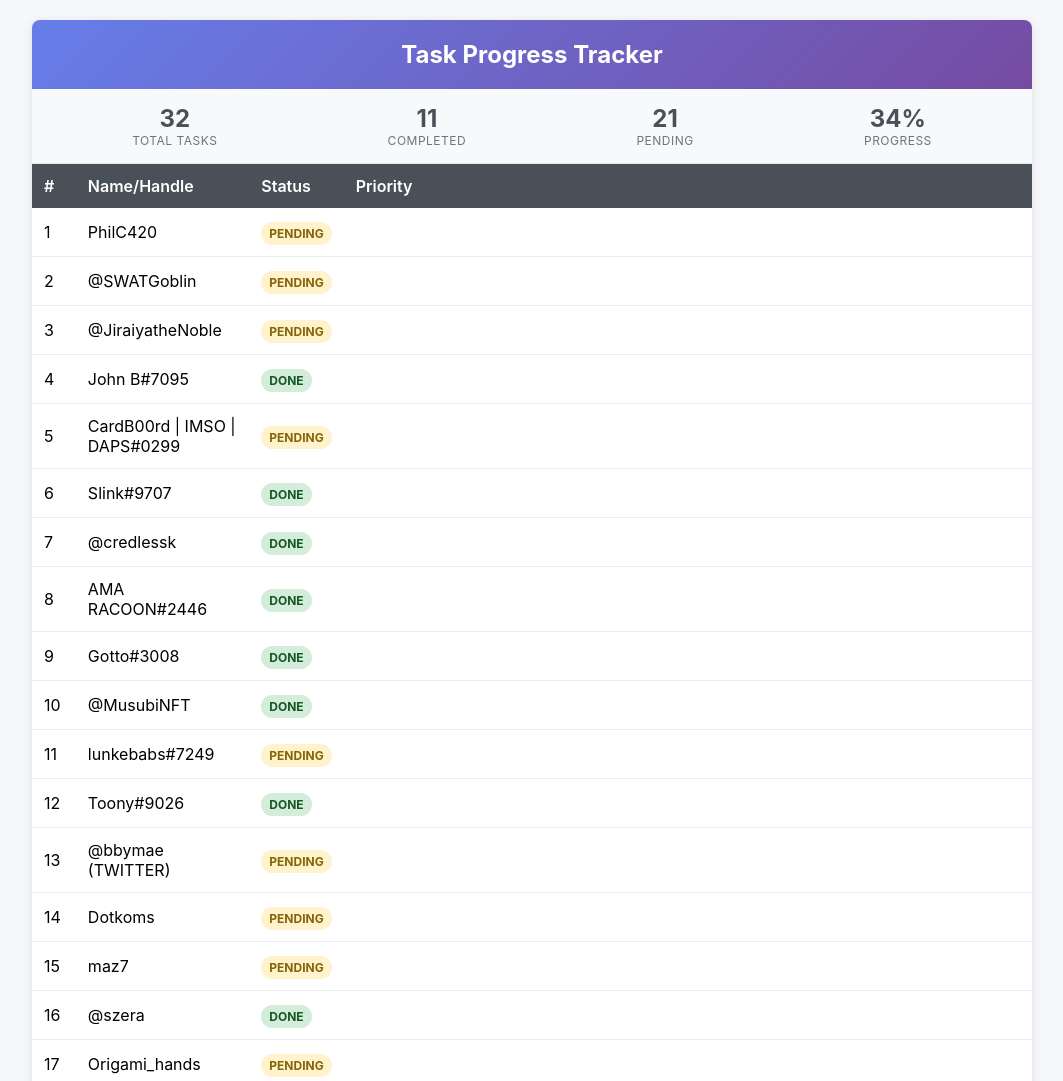
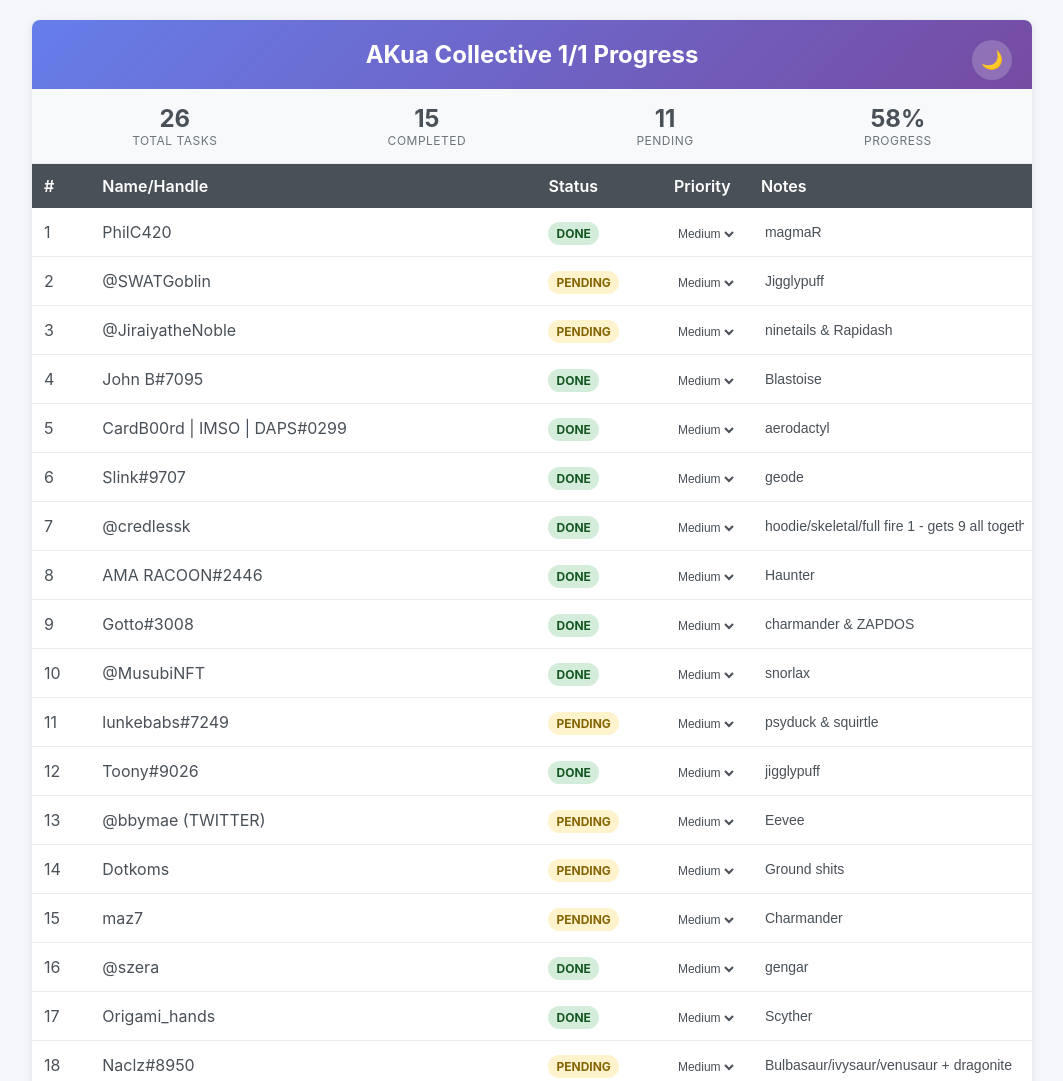
Before and after one commit to pkpe/task_tracker, a plain HTML site: page index.html in a window 1280 px wide. Shown: the top 1081 px of the page, without its empty margins (108-1171 px from the left). Drawn offline with Linux system fonts and the light colour scheme.

Commit message:
Update index.html

```diff
--- a/index.html
+++ b/index.html
@@ -1,145 +1,266 @@
+
 <!DOCTYPE html>
 <html lang="en">
 <head>
     <meta charset="UTF-8">
     <meta name="viewport" content="width=device-width, initial-scale=1.0">
-    <title>Task Tracker</title>
+    <title>AKua Collective 1/1 Progress</title>
     <style>
+        :root {
+            --bg-primary: #f5f7fa;
+            --bg-secondary: white;
+            --bg-tertiary: #f8f9fa;
+            --text-primary: #495057;
+            --text-secondary: #6c757d;
+            --text-inverse: white;
+            --border-color: #e9ecef;
+            --header-gradient: linear-gradient(135deg, #667eea 0%, #764ba2 100%);
+            --table-header: #495057;
+            --hover-bg: #f8f9fa;
+            --input-bg: transparent;
+            --shadow: 0 2px 10px rgba(0,0,0,0.1);
+            --status-done-bg: #d4edda;
+            --status-done-text: #155724;
+            --status-pending-bg: #fff3cd;
+            --status-pending-text: #856404;
+        }
+
+        [data-theme="dark"] {
+            --bg-primary: #1a1a1a;
+            --bg-secondary: #2d2d2d;
+            --bg-tertiary: #383838;
+            --text-primary: #e0e0e0;
+            --text-secondary: #b0b0b0;
+            --text-inverse: white;
+            --border-color: #444;
+            --header-gradient: linear-gradient(135deg, #4a5568 0%, #553c7a 100%);
+            --table-header: #3a3a3a;
+            --hover-bg: #404040;
+            --input-bg: #404040;
+            --shadow: 0 2px 10px rgba(0,0,0,0.3);
+            --status-done-bg: #1e3a1e;
+            --status-done-text: #68d391;
+            --status-pending-bg: #3d3516;
+            --status-pending-text: #f6e05e;
+        }
+
+        * {
+            transition: background-color 0.3s ease, color 0.3s ease, border-color 0.3s ease;
+        }
+
         body {
             font-family: -apple-system, BlinkMacSystemFont, 'Segoe UI', Roboto, sans-serif;
             margin: 20px;
-            background-color: #f5f7fa;
+            background-color: var(--bg-primary);
+            color: var(--text-primary);
         }
+
         .container {
             max-width: 1000px;
             margin: 0 auto;
-            background: white;
+            background: var(--bg-secondary);
             border-radius: 8px;
-            box-shadow: 0 2px 10px rgba(0,0,0,0.1);
+            box-shadow: var(--shadow);
             overflow: hidden;
+            position: relative;
         }
+
         .header {
-            background: linear-gradient(135deg, #667eea 0%, #764ba2 100%);
-            color: white;
+            background: var(--header-gradient);
+            color: var(--text-inverse);
             padding: 20px;
             text-align: center;
+            position: relative;
         }
+
         .header h1 {
             margin: 0;
             font-size: 24px;
         }
+
+        .theme-toggle {
+            position: absolute;
+            top: 20px;
+            right: 20px;
+            background: rgba(255, 255, 255, 0.2);
+            border: none;
+            border-radius: 50%;
+            width: 40px;
+            height: 40px;
+            cursor: pointer;
+            display: flex;
+            align-items: center;
+            justify-content: center;
+            font-size: 18px;
+            color: var(--text-inverse);
+            backdrop-filter: blur(10px);
+            transition: all 0.3s ease;
+        }
+
+        .theme-toggle:hover {
+            background: rgba(255, 255, 255, 0.3);
+            transform: scale(1.1);
+        }
+
         .stats {
             display: flex;
             justify-content: space-around;
             padding: 15px;
-            background: #f8f9fa;
-            border-bottom: 1px solid #e9ecef;
+            background: var(--bg-tertiary);
+            border-bottom: 1px solid var(--border-color);
         }
+
         .stat {
             text-align: center;
         }
+
         .stat-number {
             font-size: 24px;
             font-weight: bold;
-            color: #495057;
+            color: var(--text-primary);
         }
+
         .stat-label {
             font-size: 12px;
-            color: #6c757d;
+            color: var(--text-secondary);
             text-transform: uppercase;
             letter-spacing: 0.5px;
         }
+
         .table-container {
             overflow-x: auto;
         }
+
         table {
             width: 100%;
             border-collapse: collapse;
         }
+
         th {
-            background: #495057;
-            color: white;
+            background: var(--table-header);
+            color: var(--text-inverse);
             padding: 12px;
             text-align: left;
             font-weight: 600;
             position: sticky;
             top: 0;
         }
+
         td {
             padding: 12px;
-            border-bottom: 1px solid #e9ecef;
+            border-bottom: 1px solid var(--border-color);
+            color: var(--text-primary);
         }
+
         tr:hover {
-            background-color: #f8f9fa;
+            background-color: var(--hover-bg);
         }
+
         .status-done {
-            background: #d4edda;
-            color: #155724;
+            background: var(--status-done-bg);
+            color: var(--status-done-text);
             padding: 4px 8px;
             border-radius: 12px;
             font-size: 12px;
             font-weight: bold;
             cursor: pointer;
             text-align: center;
+            transition: all 0.2s ease;
         }
+
         .status-pending {
-            background: #fff3cd;
-            color: #856404;
+            background: var(--status-pending-bg);
+            color: var(--status-pending-text);
             padding: 4px 8px;
             border-radius: 12px;
             font-size: 12px;
             font-weight: bold;
             cursor: pointer;
             text-align: center;
+            transition: all 0.2s ease;
         }
+
+        .status-done:hover,
+        .status-pending:hover {
+            transform: scale(1.05);
+        }
+
         .notes-input {
             width: 100%;
             border: none;
-            background: transparent;
+            background: var(--input-bg);
             padding: 4px;
             font-size: 14px;
+            color: var(--text-primary);
         }
+
         .notes-input:focus {
             outline: 1px solid #667eea;
-            background: white;
+            background: var(--bg-tertiary);
             border-radius: 4px;
         }
+
         .priority {
             width: 60px;
             text-align: center;
         }
+
         .priority select {
             border: none;
-            background: transparent;
+            background: var(--input-bg);
             font-size: 12px;
             cursor: pointer;
+            color: var(--text-primary);
         }
+
         .high { color: #dc3545; }
         .medium { color: #fd7e14; }
         .low { color: #28a745; }
+
+        /* Scrollbar styling for dark mode */
+        ::-webkit-scrollbar {
+            width: 8px;
+            height: 8px;
+        }
+
+        ::-webkit-scrollbar-track {
+            background: var(--bg-tertiary);
+        }
+
+        ::-webkit-scrollbar-thumb {
+            background: var(--text-secondary);
+            border-radius: 4px;
+        }
+
+        ::-webkit-scrollbar-thumb:hover {
+            background: var(--text-primary);
+        }
     </style>
 </head>
 <body>
     <div class="container">
         <div class="header">
-            <h1>Task Progress Tracker</h1>
+            <button class="theme-toggle" onclick="toggleTheme()" aria-label="Toggle dark mode">
+                <span id="theme-icon">🌙</span>
+            </button>
+            <h1>AKua Collective 1/1 Progress</h1>
         </div>
 
         <div class="stats">
             <div class="stat">
-                <div class="stat-number" id="totalTasks">32</div>
+                <div class="stat-number" id="totalTasks">26</div>
                 <div class="stat-label">Total Tasks</div>
             </div>
             <div class="stat">
-                <div class="stat-number" id="completedTasks">11</div>
+                <div class="stat-number" id="completedTasks">16</div>
                 <div class="stat-label">Completed</div>
             </div>
             <div class="stat">
-                <div class="stat-number" id="pendingTasks">21</div>
+                <div class="stat-number" id="pendingTasks">10</div>
                 <div class="stat-label">Pending</div>
             </div>
             <div class="stat">
-                <div class="stat-number" id="progressPercent">34%</div>
+                <div class="stat-number" id="progressPercent">62%</div>
                 <div class="stat-label">Progress</div>
             </div>
         </div>
@@ -159,7 +280,7 @@
                     <tr>
                         <td>1</td>
                         <td>PhilC420</td>
-                        <td><span class="status-pending" onclick="toggleStatus(this)">PENDING</span></td>
+                        <td><span class="status-done" onclick="toggleStatus(this)">DONE</span></td>
                         <td class="priority"><select onchange="updatePriority(this)"><option value="medium">Medium</option><option value="high">High</option><option value="low">Low</option></select></td>
                         <td><input type="text" class="notes-input" placeholder="Add notes..." value="magmaR"></td>
                     </tr>
@@ -187,7 +308,7 @@
                     <tr>
                         <td>5</td>
                         <td>CardB00rd | IMSO | DAPS#0299</td>
-                        <td><span class="status-pending" onclick="toggleStatus(this)">PENDING</span></td>
+                        <td><span class="status-done" onclick="toggleStatus(this)">DONE</span></td>
                         <td class="priority"><select onchange="updatePriority(this)"><option value="medium">Medium</option><option value="high">High</option><option value="low">Low</option></select></td>
                         <td><input type="text" class="notes-input" placeholder="Add notes..." value="aerodactyl"></td>
                     </tr>
@@ -271,7 +392,7 @@
                     <tr>
                         <td>17</td>
                         <td>Origami_hands</td>
-                        <td><span class="status-pending" onclick="toggleStatus(this)">PENDING</span></td>
+                        <td><span class="status-done" onclick="toggleStatus(this)">DONE</span></td>
                         <td class="priority"><select onchange="updatePriority(this)"><option value="medium">Medium</option><option value="high">High</option><option value="low">Low</option></select></td>
                         <td><input type="text" class="notes-input" placeholder="Add notes..." value="Scyther"></td>
                     </tr>
@@ -319,10 +440,10 @@
                     </tr>
                     <tr>
                         <td>24</td>
-                        <td>bamboeplant#0420</td>
-                        <td><span class="status-pending" onclick="toggleStatus(this)">PENDING</span></td>
+                        <td>seb</td>
+                        <td><span class="status-done" onclick="toggleStatus(this)">DONE</span></td>
                         <td class="priority"><select onchange="updatePriority(this)"><option value="medium">Medium</option><option value="high">High</option><option value="low">Low</option></select></td>
-                        <td><input type="text" class="notes-input" placeholder="Add notes..." value="The panda one"></td>
+                        <td><input type="text" class="notes-input" placeholder="Add notes..." value="gyrados"></td>
                     </tr>
                     <tr>
                         <td>25</td>
@@ -338,11 +459,7 @@
                         <td class="priority"><select onchange="updatePriority(this)"><option value="medium">Medium</option><option value="high">High</option><option value="low">Low</option></select></td>
                         <td><input type="text" class="notes-input" placeholder="Add notes..." value="bulbasaur"></td>
                     </tr>
-                    <tr>
-                        <td>27</td>
-                        <td>seb</td>
-                        <td><span class="status-done" onclick="toggleStatus(this)">DONE</span></td>
-                        <td class="priority"><select onchange="updatePriority(this)"><option value="medium">Medium</option><option value="high
+                </tbody>
             </table>
         </div>
     </div>
@@ -376,15 +493,45 @@
             document.getElementById('progressPercent').textContent = progress + '%';
         }
 
+        function toggleTheme() {
+            const body = document.body;
+            const themeIcon = document.getElementById('theme-icon');
+            const currentTheme = body.getAttribute('data-theme');
+
+            if (currentTheme === 'dark') {
+                body.removeAttribute('data-theme');
+                themeIcon.textContent = '🌙';
+                localStorage.setItem('theme', 'light');
+            } else {
+                body.setAttribute('data-theme', 'dark');
+                themeIcon.textContent = '☀️';
+                localStorage.setItem('theme', 'dark');
+            }
+        }
+
+        // Initialize theme from localStorage
+        function initTheme() {
+            const savedTheme = localStorage.getItem('theme');
+            const themeIcon = document.getElementById('theme-icon');
+
+            if (savedTheme === 'dark') {
+                document.body.setAttribute('data-theme', 'dark');
+                themeIcon.textContent = '☀️';
+            } else {
+                themeIcon.textContent = '🌙';
+            }
+        }
+
         // Initialize priority dropdowns
         document.querySelectorAll('.priority select').forEach(select => {
             select.className = 'medium';
         });
 
-        // Initialize stats on page load
-        updateStats();
+        // Initialize everything on page load
+        document.addEventListener('DOMContentLoaded', function() {
+            initTheme();
+            updateStats();
+        });
     </script>
 </body>
 </html>
-
-Could not connect to the reCAPTCHA service. Please check your internet connection and reload to get a reCAPTCHA challenge.
```
